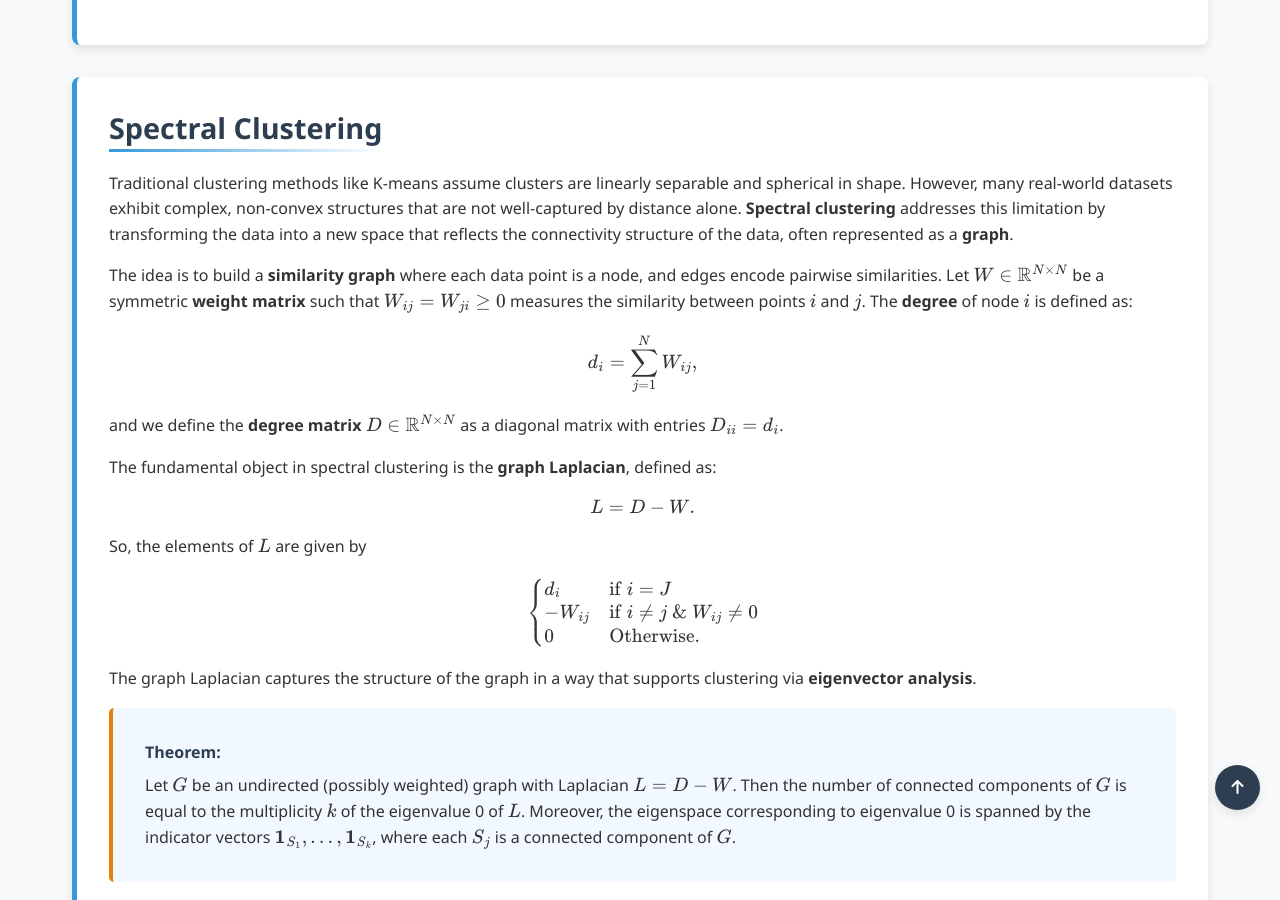
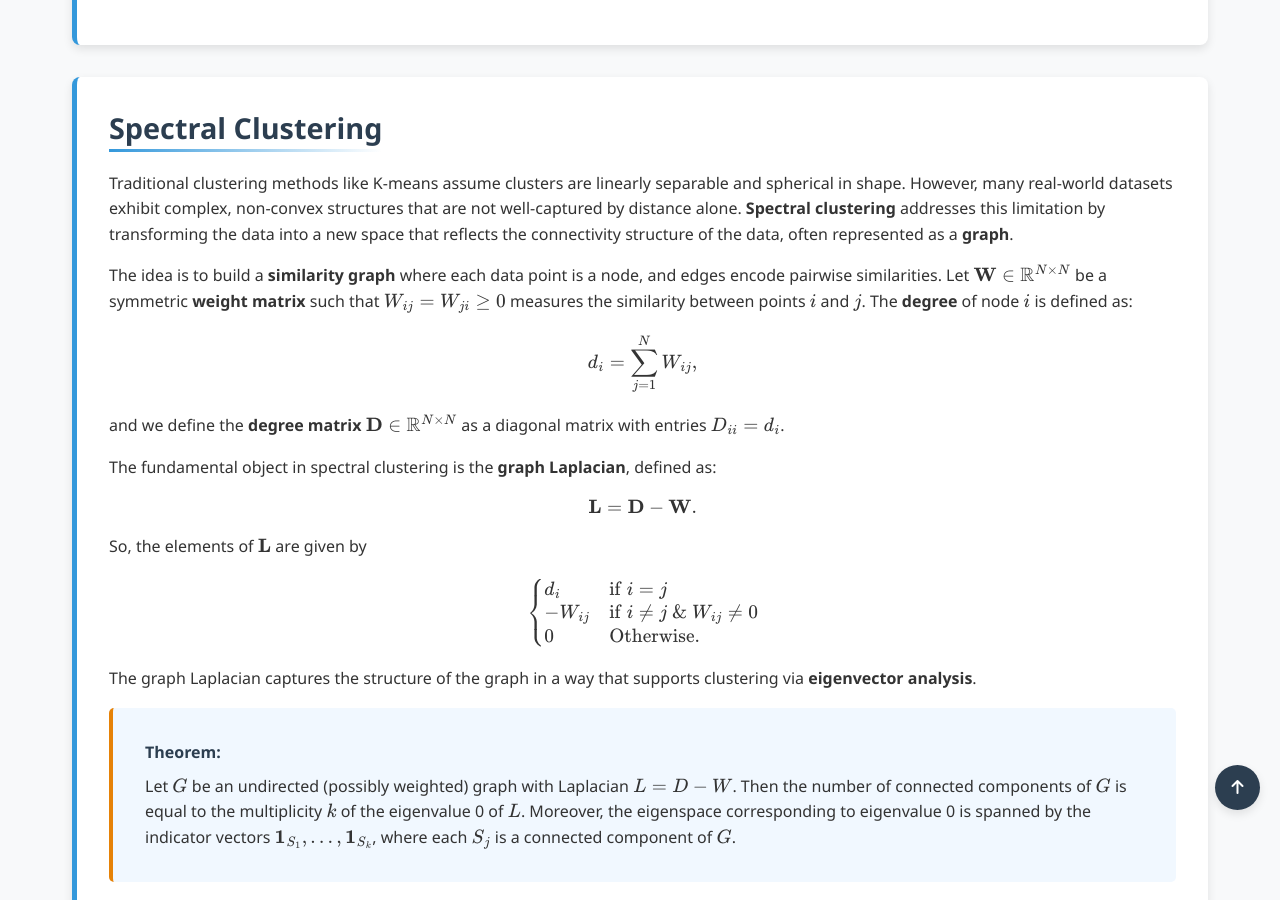
Before and after one commit to Yusukey01/yusukey01.github.io, a Jekyll site: the page built from Mathematics/Machine_learning/clustering.html, in a window 1280 px wide and 900 px high, scrolled down 2535 px. Built offline with Jekyll 4.4.1, drawn with Linux system fonts in a browser that asks for light colours.

Commit message:
made Graph raplacian

```diff
--- a/Mathematics/Machine_learning/clustering.html
+++ b/Mathematics/Machine_learning/clustering.html
@@ -134,23 +134,23 @@ uses_python: false
 
                 <p>
                     The idea is to build a <strong>similarity graph</strong> where each data point is a node, and edges encode pairwise similarities.
-                    Let \(W \in \mathbb{R}^{N \times N}\) be a symmetric <strong>weight matrix</strong> such that \(W_{ij} = W_{ji}  \geq 0\) measures
+                    Let \(\mathbf{W} \in \mathbb{R}^{N \times N}\) be a symmetric <strong>weight matrix</strong> such that \(W_{ij} = W_{ji}  \geq 0\) measures
                     the similarity between points \(i\) and \(j\). The <strong>degree</strong> of node \(i\) is defined as:
                     \[
                     d_i = \sum_{j=1}^N W_{ij},
                     \]
-                    and we define the <strong>degree matrix</strong> \(D \in \mathbb{R}^{N \times N}\) as a diagonal matrix with entries \(D_{ii} = d_i\).
+                    and we define the <strong>degree matrix</strong> \(\mathbf{D} \in \mathbb{R}^{N \times N}\) as a diagonal matrix with entries \(D_{ii} = d_i\).
                 </p>
 
                 <p>
                     The fundamental object in spectral clustering is the <strong>graph Laplacian</strong>, defined as:
                     \[
-                    L = D - W.
+                    \mathbf{L} = \mathbf{D} - \mathbf{W}.
                     \]
-                    So, the elements of \(L\) are given by
+                    So, the elements of \(\mathbf{L}\) are given by
                     \[
                      \begin{cases}
-                        d_i &\text{if \(i = J\)} \\
+                        d_i &\text{if \(i = j\)} \\
                         -W_{ij} &\text{if \(i \neq j\) & \(W_{ij} \neq 0\)} \\
                         0 &\text{Otherwise}.
                     \end{cases}
```
